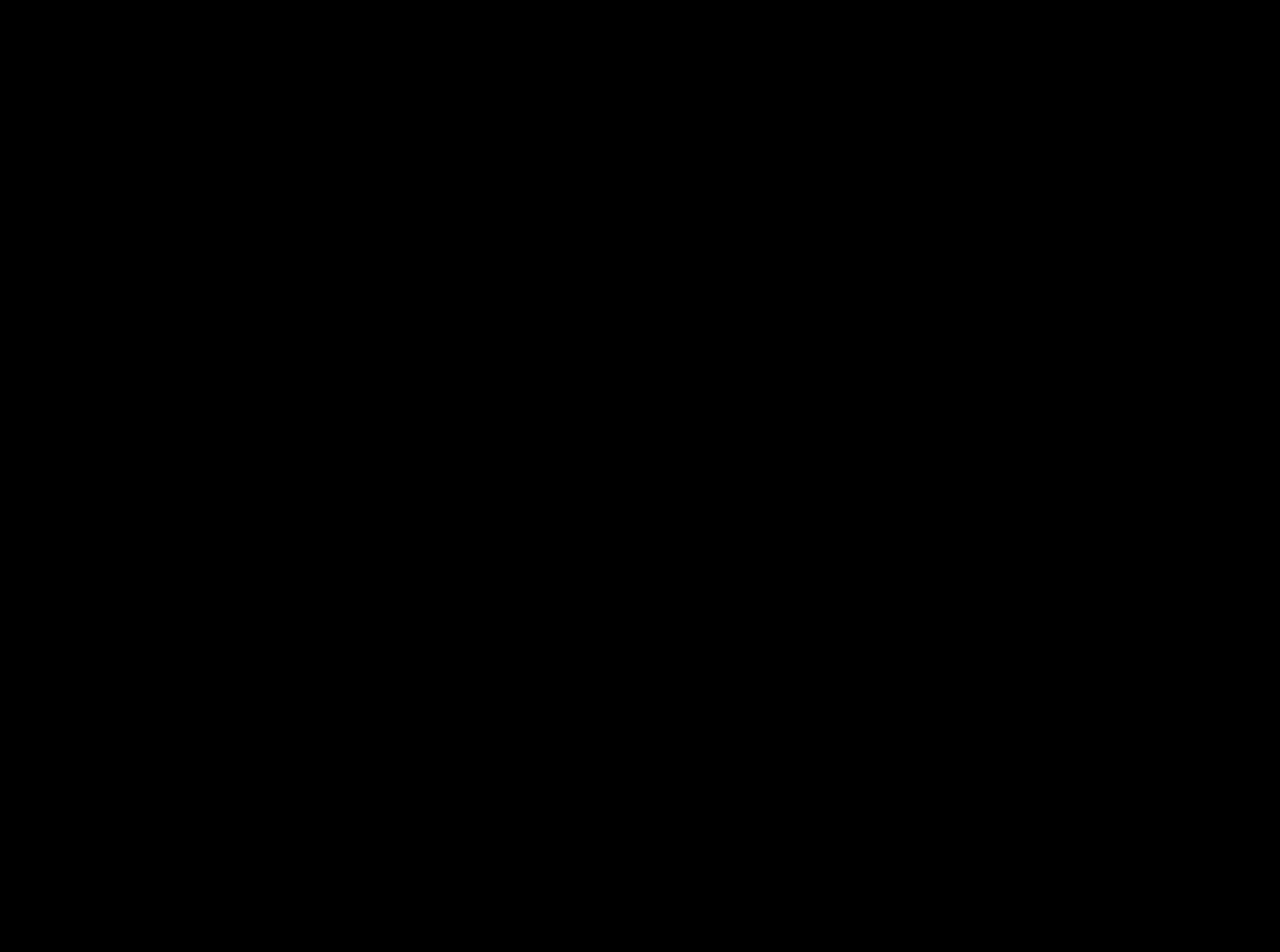
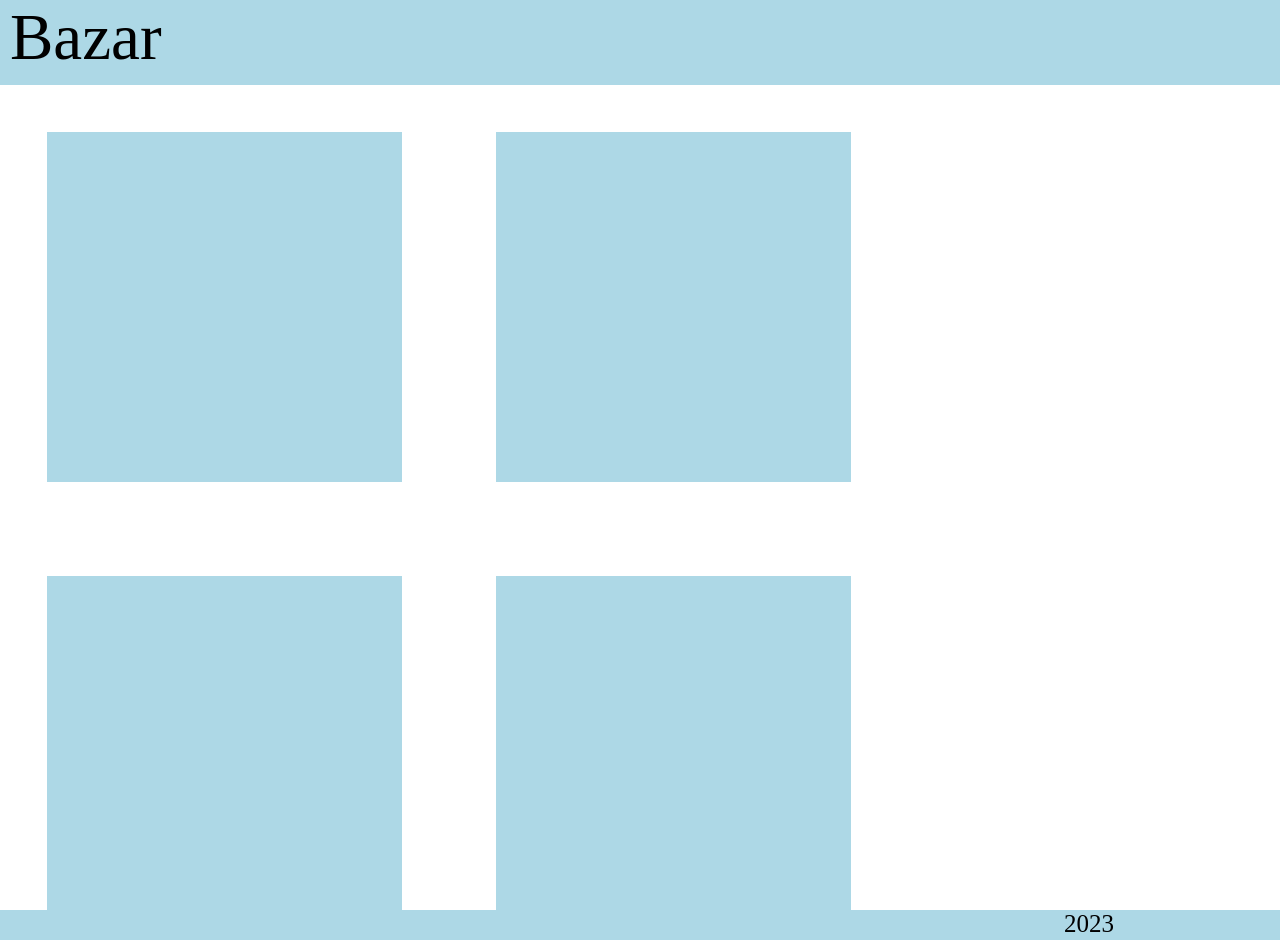
Before and after one commit to octaviantepsan/car-sales-js-app, a plain HTML site: page main/index.html in a window 1280 px wide. Shown: the top 952 px of the page. Before the commit the page ends 800 px from the top, so only its background shows below. Drawn offline with Linux system fonts and the light colour scheme.

Commit message:
created the makeshift

```diff
--- a/main/index.html
+++ b/main/index.html
@@ -4,7 +4,41 @@
     <title>testsite</title>
     <link href="styles/styles.css" rel="stylesheet">
 </head>
+
 <body>
-        <h1>this is a test</h1>
+    <div class="titleBar">
+        <p class="name">Bazar</p>
+    </div>
+
+    <div class="announces">
+        <div class="thumbnail">
+
+        </div>
+
+        <div class="thumbnail">
+
+        </div>
+
+        <div class="thumbnail">
+
+        </div>
+
+        <div class="thumbnail">
+
+        </div>
+
+        <div class="thumbnail">
+
+        </div>
+
+        <div class="thumbnail">
+
+        </div>
+    </div>
+
+    <div class="footer">
+        <p class="year">2023</p>
+    </div>
 </body>
+
 </html>
--- a/main/styles/styles.css
+++ b/main/styles/styles.css
@@ -1,3 +1,39 @@
 body {
-    background-color: black;
+    background-color: white;
+    margin: 0px;
 }
+
+.titleBar {
+    background-color: lightblue;
+    height: 85px;
+    width: 100%;
+}
+
+.name {
+    font-size: 65px;
+    margin-left: 10px;
+}
+
+.announces {
+    width: 100%;
+    height: 100%;
+}
+
+.thumbnail {
+    height: 350px;
+    width: 355px;
+    float: left;
+    margin: 47px;
+    background-color: lightblue;
+}
+
+.footer {
+    height: 30px;
+    width: 100%;
+    background-color: lightblue;
+}
+
+.year {
+    text-align: center;
+    font-size: 25px;
+}
```
Lines whose indentation alone changed are shown as unchanged.
